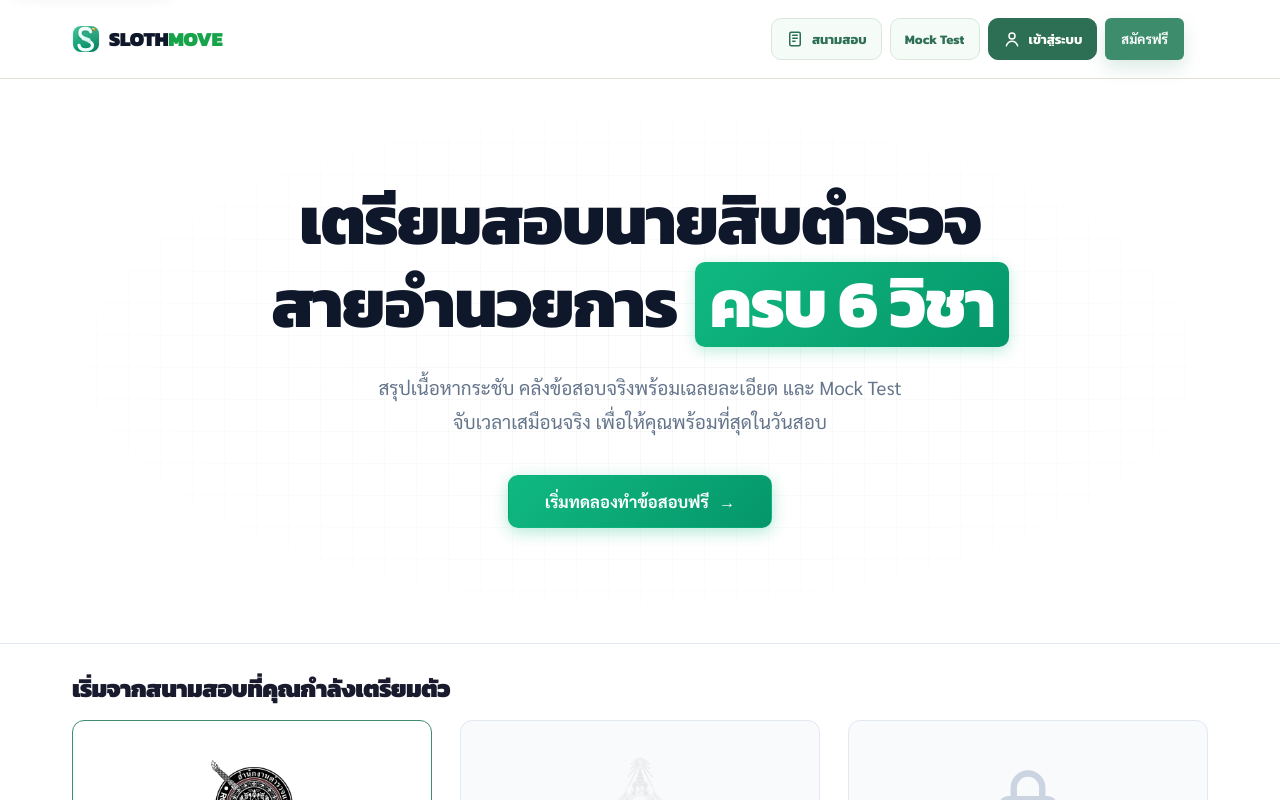
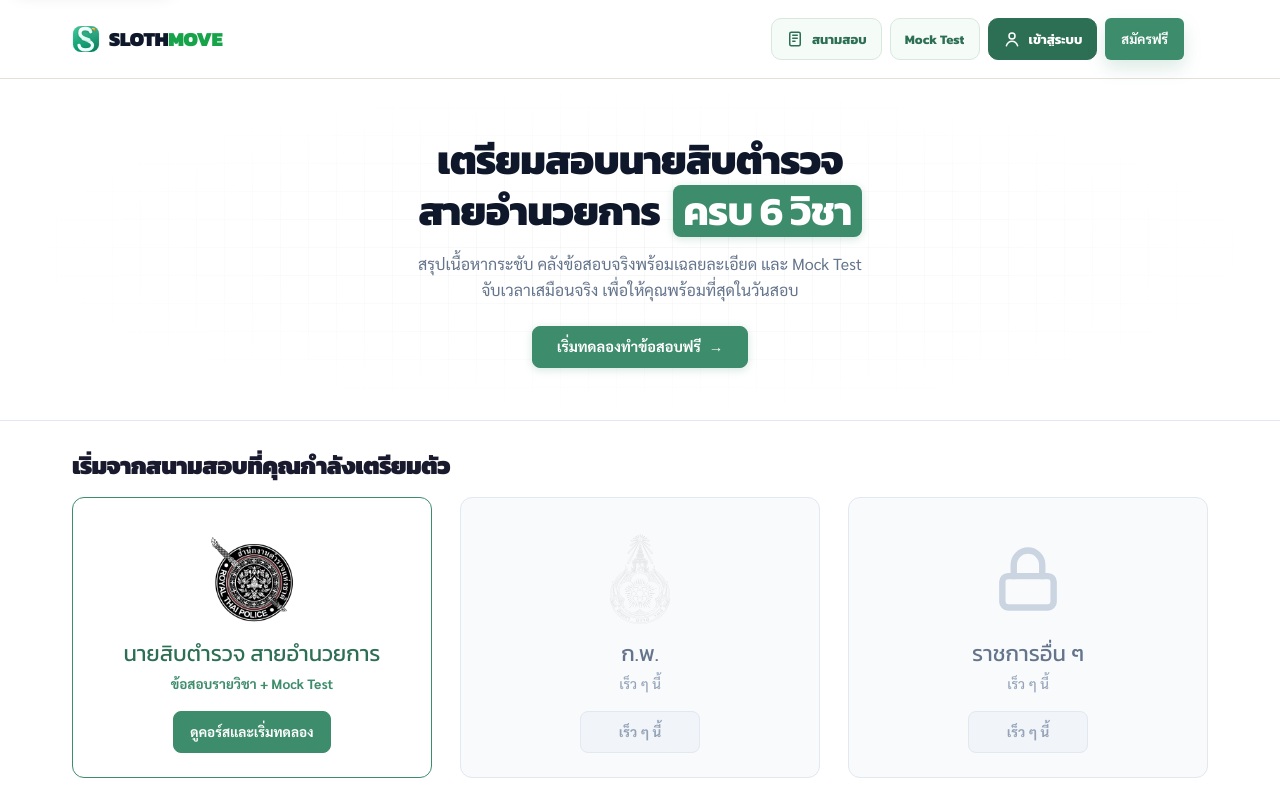
Before and after one commit to geefrost04/Slothmoveth, a Next.js app in the folder slothmove-platform/: page / in a window 1280 px wide. Shown: the top 800 px of the page. Built offline with nearby package versions, Linux system fonts and the light colour scheme; no server answers.

Commit message:
fix(home): compact Hero size by 55% and unify green shade with --home-green (#3d8c6c)

```diff
--- a/slothmove-platform/components/Hero.module.css
+++ b/slothmove-platform/components/Hero.module.css
@@ -1,6 +1,6 @@
 .hero {
   position: relative;
-  padding: clamp(72px, 8vw, 110px) 20px clamp(80px, 9vw, 120px);
+  padding: clamp(38px, 4.8vw, 56px) 20px clamp(36px, 4.5vw, 52px);
   border-bottom: 1px solid #e2e8f0;
   overflow: hidden;
   background-color: #ffffff;
@@ -16,18 +16,18 @@
   position: absolute;
   inset: 0;
   background-image:
-    linear-gradient(rgba(15, 23, 42, 0.04) 1px, transparent 1px),
-    linear-gradient(90deg, rgba(15, 23, 42, 0.04) 1px, transparent 1px);
-  background-size: 32px 32px;
-  -webkit-mask-image: radial-gradient(ellipse at 50% 50%, #000000 0%, transparent 72%);
-  mask-image: radial-gradient(ellipse at 50% 50%, #000000 0%, transparent 72%);
+    linear-gradient(rgba(15, 23, 42, 0.035) 1px, transparent 1px),
+    linear-gradient(90deg, rgba(15, 23, 42, 0.035) 1px, transparent 1px);
+  background-size: 28px 28px;
+  -webkit-mask-image: radial-gradient(ellipse at 50% 50%, #000000 0%, transparent 70%);
+  mask-image: radial-gradient(ellipse at 50% 50%, #000000 0%, transparent 70%);
   pointer-events: none;
 }
 
 .inner {
   position: relative;
   z-index: 2;
-  max-width: 920px;
+  max-width: 820px;
   margin: 0 auto;
   padding: 0 16px;
   display: flex;
@@ -39,11 +39,11 @@
 .headline {
   font-family: var(--font-display, 'Kanit', 'Noto Sans Thai', sans-serif);
   font-weight: 800;
-  font-size: clamp(2.3rem, 5.8vw, 4.2rem);
-  line-height: 1.2;
+  font-size: clamp(26px, 3.4vw, 40px);
+  line-height: 1.25;
   letter-spacing: -0.02em;
   color: #0f172a;
-  margin: 0 0 24px;
+  margin: 0 0 14px;
   word-break: keep-all;
   overflow-wrap: break-word;
 }
@@ -53,61 +53,65 @@
   position: relative;
   white-space: nowrap;
   display: inline-block;
-  padding: 2px 14px;
-  background: linear-gradient(135deg, #10b981 0%, #059669 100%);
+  padding: 1px 10px;
+  background: var(--home-green, #3d8c6c);
   color: #ffffff;
-  border-radius: 10px;
+  border-radius: 8px;
   margin-left: 6px;
-  box-shadow: 0 4px 14px rgba(16, 185, 129, 0.28);
+  font-weight: 700;
+  box-shadow: 0 2px 8px rgba(61, 140, 108, 0.22);
 }
 
 .sub {
   font-family: var(--font-body, 'Sarabun', 'Noto Sans Thai', sans-serif);
   font-weight: 400;
-  font-size: clamp(1rem, 1.5vw, 1.18rem);
-  line-height: 1.8;
+  font-size: clamp(14px, 1.25vw, 16px);
+  line-height: 1.65;
   color: #64748b;
   max-width: 52ch;
-  margin: 0 0 36px;
+  margin: 0 0 22px;
 }
 
 .ctaRow {
   display: flex;
   align-items: center;
   justify-content: center;
-  gap: 16px;
+  gap: 12px;
   flex-wrap: wrap;
 }
 
 .btn {
   display: inline-flex;
   align-items: center;
-  gap: 10px;
-  background: linear-gradient(135deg, #10b981 0%, #059669 100%);
+  justify-content: center;
+  gap: 8px;
+  min-height: 42px;
+  background: var(--home-green, #3d8c6c);
   color: #ffffff;
   font-family: var(--font-body, 'Sarabun', 'Noto Sans Thai', sans-serif);
-  font-size: 16.5px;
+  font-size: 14.5px;
   font-weight: 700;
-  padding: 15px 36px;
-  border: 1px solid rgba(16, 185, 129, 0.3);
-  box-shadow: 0 4px 16px rgba(16, 185, 129, 0.32);
-  border-radius: 10px;
+  padding: 10px 24px;
+  border: 1px solid var(--home-green, #3d8c6c);
+  border-radius: 8px;
+  box-shadow: 0 2px 8px rgba(61, 140, 108, 0.22);
   cursor: pointer;
-  transition: all 180ms ease;
+  transition: all 160ms ease;
   line-height: 1.3;
   white-space: nowrap;
   text-decoration: none;
 }
 
 .btn:hover {
-  transform: translateY(-2px);
-  box-shadow: 0 8px 24px rgba(16, 185, 129, 0.42);
-  background: linear-gradient(135deg, #059669 0%, #047857 100%);
+  background: var(--home-green-dark, #2d6f54);
+  border-color: var(--home-green-dark, #2d6f54);
+  box-shadow: 0 4px 14px rgba(61, 140, 108, 0.32);
+  transform: translateY(-1px);
 }
 
 .btn:active {
   transform: translateY(1px);
-  box-shadow: 0 2px 8px rgba(16, 185, 129, 0.3);
+  box-shadow: 0 1px 4px rgba(61, 140, 108, 0.2);
 }
 
 .btnArrow {
@@ -116,28 +120,28 @@
 }
 
 .btn:hover .btnArrow {
-  transform: translateX(4px);
+  transform: translateX(3px);
 }
 
 @media (max-width: 640px) {
   .hero {
-    padding: 56px 16px 68px;
+    padding: 34px 16px 36px;
   }
 
   .headline {
-    margin-bottom: 18px;
+    font-size: clamp(22px, 6.5vw, 28px);
+    margin-bottom: 10px;
+    line-height: 1.28;
   }
 
   .sub {
-    margin-bottom: 28px;
-    font-size: 0.98rem;
-    line-height: 1.65;
+    margin-bottom: 18px;
+    font-size: 13.5px;
+    line-height: 1.55;
   }
 
   .btn {
     width: 100%;
-    justify-content: center;
-    padding: 14px 24px;
-    font-size: 16px;
+    max-width: 320px;
   }
 }
```
